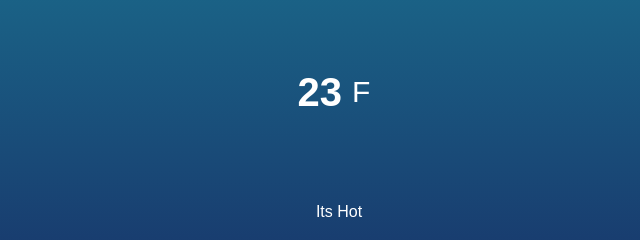
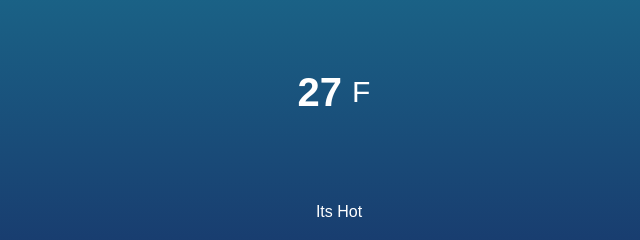
Before and after one commit to Umer2saeed/WeatherApp, a plain HTML site: page index.html in a window 1280 px wide. Shown: the part 377-617 px from the top of the page, 301-941 px from the left. Drawn offline with Linux system fonts and the light colour scheme.

Commit message:
Changes index.html

```diff
--- a/index.html
+++ b/index.html
@@ -17,7 +17,7 @@
 
   <div class="temperature">
     <div class="degree-section">
-      <h2 class="temperature-degree">23</h2>
+      <h2 class="temperature-degree">27</h2>
       <span>F</span>
     </div>
     <div class="temperature-description">Its Hot</div>
```
